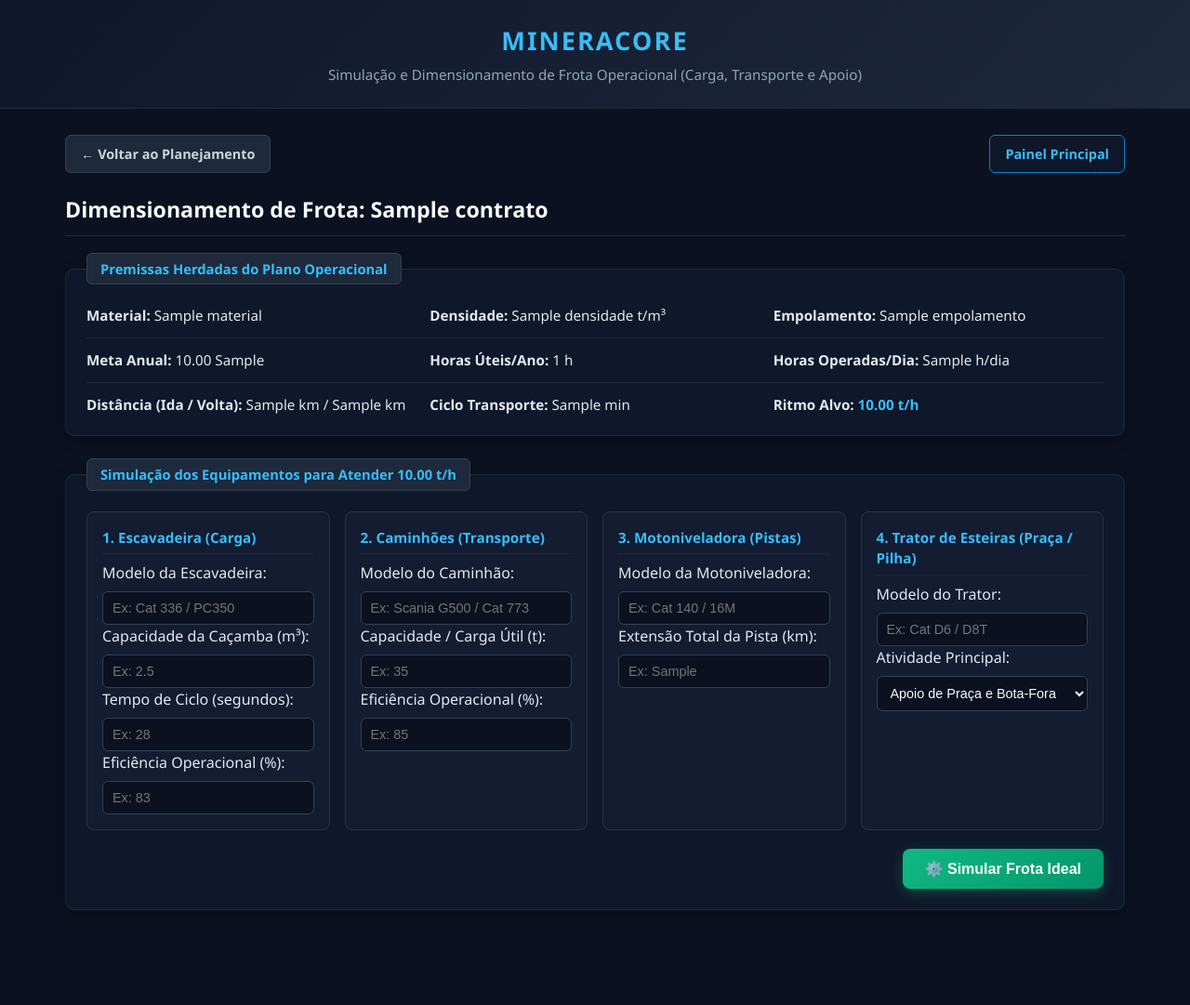
After one commit to faustoaraxa-create/mineracore, a Flask app: template templates/dimensionamento_frota.html in a window 1280 px wide. The commit adds this page. Shown: the whole page at 93% size. Run offline with Flask 3, Linux system fonts and the light colour scheme; the template is opened without the code that fills it: most values are stand-ins (such as "Sample title", 1, 10 or a date in 2020); some libraries are stand-ins or nearby versions.

Commit message:
Atualização do Sistema

```diff
--- /dev/null
+++ b/static/css/dimensionamento_frota.css
@@ -0,0 +1,240 @@
+/* ==========================================================================
+   MINERACORE - CSS EXCLUSIVO: DIMENSIONAMENTO DE FROTA
+   ========================================================================== */
+
+* {
+    box-sizing: border-box;
+    margin: 0;
+    padding: 0;
+}
+
+body {
+    font-family: 'Segoe UI', Roboto, Helvetica, Arial, sans-serif;
+    background-color: #0b1120;
+    color: #e2e8f0;
+    line-height: 1.5;
+}
+
+header {
+    background: linear-gradient(135deg, #0f172a 0%, #1e293b 100%);
+    border-bottom: 1px solid #1e293b;
+    padding: 24px 20px;
+    text-align: center;
+}
+
+header h1 {
+    font-size: 1.7rem;
+    letter-spacing: 2px;
+    color: #38bdf8;
+    margin-bottom: 4px;
+}
+
+header p {
+    color: #94a3b8;
+    font-size: 0.95rem;
+}
+
+.relatorio-container {
+    max-width: 1180px;
+    margin: 28px auto;
+    padding: 0 20px 50px;
+}
+
+/* Navegação Superior */
+.header-acoes {
+    display: flex;
+    justify-content: space-between;
+    align-items: center;
+    margin-bottom: 22px;
+    gap: 12px;
+    flex-wrap: wrap;
+}
+
+.btn-voltar,
+.btn-imprimir {
+    text-decoration: none;
+    padding: 9px 16px;
+    border-radius: 6px;
+    font-size: 0.9rem;
+    font-weight: 600;
+    transition: all 0.2s ease;
+}
+
+.btn-voltar {
+    background-color: #1e293b;
+    color: #cbd5e1;
+    border: 1px solid #334155;
+}
+
+.btn-voltar:hover {
+    background-color: #334155;
+    color: #ffffff;
+}
+
+.btn-imprimir {
+    background-color: #0f172a;
+    color: #38bdf8;
+    border: 1px solid #0284c7;
+}
+
+.btn-imprimir:hover {
+    background-color: #0284c7;
+    color: #ffffff;
+}
+
+h2 {
+    font-size: 1.45rem;
+    color: #f8fafc;
+    margin-bottom: 18px;
+    padding-bottom: 10px;
+    border-bottom: 1px solid #1e293b;
+}
+
+/* Blocos (Fieldsets) */
+fieldset {
+    background-color: #0f172a;
+    border: 1px solid #1e293b;
+    border-radius: 10px;
+    padding: 22px;
+    margin-bottom: 24px;
+    box-shadow: 0 4px 16px rgba(0, 0, 0, 0.25);
+}
+
+legend {
+    background-color: #1e293b;
+    color: #38bdf8;
+    padding: 5px 14px;
+    border-radius: 6px;
+    font-weight: 700;
+    font-size: 0.92rem;
+    border: 1px solid #334155;
+}
+
+/* Resumo das Premissas */
+.form-row {
+    display: grid;
+    grid-template-columns: repeat(3, 1fr);
+    gap: 14px;
+    font-size: 0.95rem;
+}
+
+.margin-top-sm {
+    margin-top: 12px;
+    padding-top: 12px;
+    border-top: 1px solid #1e293b;
+}
+
+/* Grid de Equipamentos */
+.logistica-grid {
+    display: grid;
+    grid-template-columns: repeat(auto-fit, minmax(240px, 1fr));
+    gap: 16px;
+}
+
+.card-info {
+    background-color: #131c31;
+    border: 1px solid #26334d;
+    border-radius: 8px;
+    padding: 16px;
+    display: flex;
+    flex-direction: column;
+}
+
+.card-info .label {
+    font-weight: 700;
+    color: #38bdf8;
+    font-size: 0.95rem;
+    margin-bottom: 8px;
+    padding-bottom: 6px;
+    border-bottom: 1px solid #1e293b;
+}
+
+.card-info input,
+.card-info select {
+    width: 100%;
+    background-color: #0b1120;
+    border: 1px solid #334155;
+    border-radius: 6px;
+    color: #f8fafc;
+    padding: 9px 10px;
+    font-size: 0.9rem;
+    margin-top: 8px;
+    outline: none;
+    transition: border-color 0.2s;
+}
+
+.card-info input:focus,
+.card-info select:focus {
+    border-color: #38bdf8;
+}
+
+/* Botão Simular */
+.btn-proximo {
+    background: linear-gradient(135deg, #10b981 0%, #059669 100%);
+    color: #ffffff;
+    border: none;
+    padding: 12px 24px;
+    border-radius: 8px;
+    font-size: 1rem;
+    font-weight: 700;
+    cursor: pointer;
+    box-shadow: 0 4px 14px rgba(16, 185, 129, 0.3);
+    transition: transform 0.15s ease, box-shadow 0.15s ease;
+}
+
+.btn-proximo:hover {
+    transform: translateY(-1px);
+    box-shadow: 0 6px 18px rgba(16, 185, 129, 0.45);
+}
+
+/* Cards de Resultado */
+.cards-grid {
+    display: grid;
+    grid-template-columns: repeat(auto-fit, minmax(210px, 1fr));
+    gap: 16px;
+}
+
+.card-stat {
+    background-color: #131c31;
+    border: 1px solid #10b981;
+    border-radius: 8px;
+    padding: 18px 14px;
+    text-align: center;
+}
+
+.card-stat .title {
+    font-size: 0.82rem;
+    text-transform: uppercase;
+    letter-spacing: 0.5px;
+    color: #94a3b8;
+    margin-bottom: 8px;
+}
+
+.card-stat .value {
+    font-size: 2rem;
+    font-weight: 800;
+    color: #38bdf8;
+    line-height: 1.1;
+}
+
+.card-stat .unit {
+    font-size: 0.85rem;
+    color: #cbd5e1;
+    margin-top: 6px;
+}
+
+@media (max-width: 768px) {
+    .form-row {
+        grid-template-columns: 1fr;
+    }
+}
+
+@media print {
+    .no-print {
+        display: none !important;
+    }
+    body {
+        background: #ffffff;
+        color: #000000;
+    }
+}
--- /dev/null
+++ b/templates/dimensionamento_frota.html
@@ -0,0 +1,190 @@
+<!DOCTYPE html>
+<html lang="pt-BR">
+<head>
+    <meta charset="UTF-8">
+    <meta name="viewport" content="width=device-width, initial-scale=1.0">
+    <title>Dimensionamento de Frota - Mineracore</title>
+    <link rel="stylesheet" href="{{ url_for('static', filename='css/dimensionamento_frota.css') }}">
+</head>
+<body>
+
+<header class="no-print">
+    <h1>MINERACORE</h1>
+    <p>Simulação e Dimensionamento de Frota Operacional (Carga, Transporte e Apoio)</p>
+</header>
+
+<main>
+    <div class="relatorio-container">
+
+        <div class="header-acoes no-print">
+            <a href="/planejamento_mensal" class="btn-voltar">← Voltar ao Planejamento</a>
+            <a href="/dashboard" class="btn-imprimir">Painel Principal</a>
+        </div>
+
+        <h2>Dimensionamento de Frota: {{ plano.contrato }}</h2>
+
+        <!-- BLOCO 1: PREMISSAS RECEBIDAS DO PLANEJAMENTO ANUAL -->
+        <fieldset>
+            <legend>Premissas Herdadas do Plano Operacional</legend>
+            <div class="form-row">
+                <div><strong>Material:</strong> {{ plano.material }}</div>
+                <div><strong>Densidade:</strong> {{ plano.densidade }} t/m³</div>
+                <div><strong>Empolamento:</strong> {{ plano.empolamento }}</div>
+            </div>
+            <div class="form-row margin-top-sm">
+                <div><strong>Meta Anual:</strong> {{ "{:,.2f}".format(plano.meta_producao) }} {{ plano.unidade_meta }}</div>
+                <div><strong>Horas Úteis/Ano:</strong> {{ plano.total_horas_uteis }} h</div>
+                <div><strong>Horas Operadas/Dia:</strong> {{ plano.horas_dia }} h/dia</div>
+            </div>
+            <div class="form-row margin-top-sm">
+                <div><strong>Distância (Ida / Volta):</strong> {{ plano.dist_ida }} km / {{ plano.dist_volta }} km</div>
+                <div><strong>Ciclo Transporte:</strong> {{ plano.tempo_ciclo }} min</div>
+                <div><strong>Ritmo Alvo:</strong> <span style="color: #38bdf8; font-weight: bold;">{{ "{:,.2f}".format(plano.ritmo_hora) }} t/h</span></div>
+            </div>
+        </fieldset>
+
+        <!-- BLOCO 2: SIMULAÇÃO DE FROTA (CARGA, TRANSPORTE E INFRAESTRUTURA) -->
+        <fieldset>
+            <legend>Simulação dos Equipamentos para Atender {{ "{:,.2f}".format(plano.ritmo_hora) }} t/h</legend>
+
+            <div class="logistica-grid">
+                <div class="card-info">
+                    <span class="label">1. Escavadeira (Carga)</span>
+                    <label for="modelo_escavadeira">Modelo da Escavadeira:</label>
+                    <input type="text" id="modelo_escavadeira" placeholder="Ex: Cat 336 / PC350">
+
+                    <label for="cacamba_m3">Capacidade da Caçamba (m³):</label>
+                    <input type="number" id="cacamba_m3" step="0.1" min="0.1" placeholder="Ex: 2.5">
+
+                    <label for="ciclo_escav_seg">Tempo de Ciclo (segundos):</label>
+                    <input type="number" id="ciclo_escav_seg" step="1" min="1" placeholder="Ex: 28">
+
+                    <label for="efic_escav">Eficiência Operacional (%):</label>
+                    <input type="number" id="efic_escav" step="1" min="1" max="100" placeholder="Ex: 83">
+                </div>
+
+                <div class="card-info">
+                    <span class="label">2. Caminhões (Transporte)</span>
+                    <label for="modelo_caminhao">Modelo do Caminhão:</label>
+                    <input type="text" id="modelo_caminhao" placeholder="Ex: Scania G500 / Cat 773">
+
+                    <label for="carga_caminhao_t">Capacidade / Carga Útil (t):</label>
+                    <input type="number" id="carga_caminhao_t" step="0.5" min="1" placeholder="Ex: 35">
+
+                    <label for="efic_transp">Eficiência Operacional (%):</label>
+                    <input type="number" id="efic_transp" step="1" min="1" max="100" placeholder="Ex: 85">
+                </div>
+
+                <div class="card-info">
+                    <span class="label">3. Motoniveladora (Pistas)</span>
+                    <label for="modelo_patrol">Modelo da Motoniveladora:</label>
+                    <input type="text" id="modelo_patrol" placeholder="Ex: Cat 140 / 16M">
+
+                    <label for="extensao_pista_km">Extensão Total da Pista (km):</label>
+                    <input type="number" id="extensao_pista_km" step="0.1" min="0" placeholder="Ex: {{ plano.dist_ida }}">
+                </div>
+
+                <div class="card-info">
+                    <span class="label">4. Trator de Esteiras (Praça / Pilha)</span>
+                    <label for="modelo_trator">Modelo do Trator:</label>
+                    <input type="text" id="modelo_trator" placeholder="Ex: Cat D6 / D8T">
+
+                    <label for="tipo_servico_trator">Atividade Principal:</label>
+                    <select id="tipo_servico_trator">
+                        <option value="apoio_praca">Apoio de Praça e Bota-Fora</option>
+                        <option value="escarificacao">Escarificação / Decapeamento</option>
+                    </select>
+                </div>
+            </div>
+
+            <div style="margin-top: 20px; text-align: right;">
+                <button type="button" class="btn-proximo" onclick="simularFrota()">⚙️ Simular Frota Ideal</button>
+            </div>
+        </fieldset>
+
+        <!-- BLOCO 3: RESULTADO DA SIMULAÇÃO -->
+        <fieldset id="bloco-resultado-frota" style="display: none;">
+            <legend>Resultado do Dimensionamento da Frota</legend>
+            <div class="cards-grid" id="cards-resultado-frota"></div>
+        </fieldset>
+
+    </div>
+</main>
+
+<script id="plano-data" type="application/json">
+    {{ plano | tojson | safe }}
+</script>
+
+<script>
+    const PLANO = JSON.parse(document.getElementById('plano-data').textContent || '{}');
+    const DENSIDADE = Number(PLANO.densidade) || 2.0;
+    const EMPOLAMENTO = Number(PLANO.empolamento) || 1.25;
+    const RITMO_ALVO_TH = Number(PLANO.ritmo_hora) || 0;
+    const CICLO_TRANSP_MIN = Number(PLANO.tempo_ciclo) || 0;
+    const DIST_IDA_KM = Number(PLANO.dist_ida) || 0;
+
+    function simularFrota() {
+        const cacamba = parseFloat(document.getElementById('cacamba_m3').value) || 0;
+        const cicloEscav = parseFloat(document.getElementById('ciclo_escav_seg').value) || 0;
+        const eficEscav = (parseFloat(document.getElementById('efic_escav').value) || 83) / 100;
+        const cargaCaminhao = parseFloat(document.getElementById('carga_caminhao_t').value) || 0;
+        const eficTransp = (parseFloat(document.getElementById('efic_transp').value) || 85) / 100;
+        const extensaoPista = parseFloat(document.getElementById('extensao_pista_km').value) || DIST_IDA_KM;
+
+        if (cacamba <= 0 || cicloEscav <= 0 || cargaCaminhao <= 0) {
+            alert('Preencha a capacidade da caçamba, o tempo de ciclo da escavadeira e a carga útil do caminhão.');
+            return;
+        }
+
+        // 1. Escavadeira (fator de enchimento padrão 0.90)
+        const densidadeSolta = DENSIDADE / EMPOLAMENTO;
+        const toneladasPorConchada = cacamba * 0.90 * densidadeSolta;
+        const ciclosHora = (3600 / cicloEscav) * eficEscav;
+        const prodEscavadeiraTH = ciclosHora * toneladasPorConchada;
+        const qtdEscavadeiras = Math.ceil(RITMO_ALVO_TH / prodEscavadeiraTH);
+
+        // 2. Caminhões
+        const passadas = Math.max(1, Math.round(cargaCaminhao / toneladasPorConchada));
+        const cargaReal = passadas * toneladasPorConchada;
+        const tempoCargaMin = (passadas * cicloEscav) / 60;
+        const cicloTotalCaminhao = CICLO_TRANSP_MIN + tempoCargaMin;
+        const viagensHoraPorCaminhao = (60 / cicloTotalCaminhao) * eficTransp;
+        const prodPorCaminhaoTH = viagensHoraPorCaminhao * cargaReal;
+        const qtdCaminhoes = Math.ceil(RITMO_ALVO_TH / prodPorCaminhaoTH);
+
+        // 3. Motoniveladora
+        const qtdPatrol = Math.max(1, Math.ceil(Math.max(extensaoPista / 4, qtdCaminhoes / 8)));
+
+        // 4. Trator de Esteiras
+        const qtdTrator = Math.max(1, qtdEscavadeiras);
+
+        const container = document.getElementById('cards-resultado-frota');
+        container.innerHTML = `
+            <div class="card-stat">
+                <div class="title">Escavadeiras Necessárias</div>
+                <div class="value">${qtdEscavadeiras}</div>
+                <div class="unit">${prodEscavadeiraTH.toFixed(1)} t/h cada (${passadas} passes)</div>
+            </div>
+            <div class="card-stat">
+                <div class="title">Caminhões Necessários</div>
+                <div class="value">${qtdCaminhoes}</div>
+                <div class="unit">${prodPorCaminhaoTH.toFixed(1)} t/h cada</div>
+            </div>
+            <div class="card-stat">
+                <div class="title">Motoniveladoras</div>
+                <div class="value">${qtdPatrol}</div>
+                <div class="unit">manutenção de ${extensaoPista} km</div>
+            </div>
+            <div class="card-stat">
+                <div class="title">Tratores de Esteiras</div>
+                <div class="value">${qtdTrator}</div>
+                <div class="unit">apoio praça / bota-fora</div>
+            </div>
+        `;
+
+        document.getElementById('bloco-resultado-frota').style.display = 'block';
+    }
+</script>
+
+</body>
+</html>
```
Also changed, not shown: planejamento_mensal.py (+19 -10 lines), templates/resultado_planejamento.html (+15 -6 lines).
